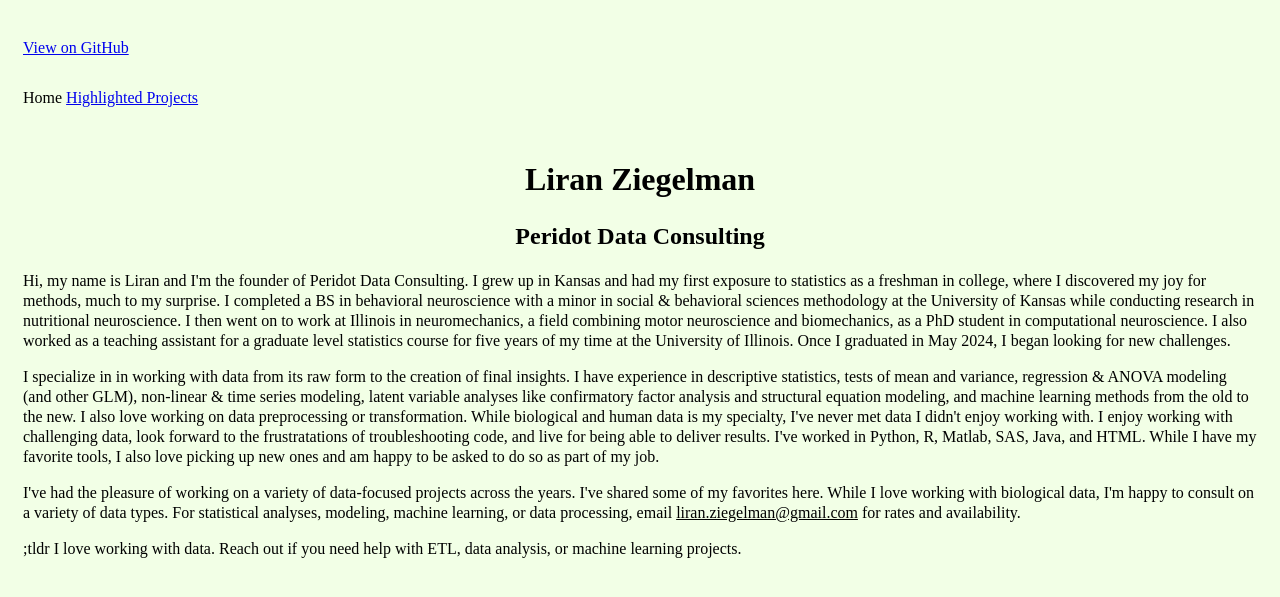
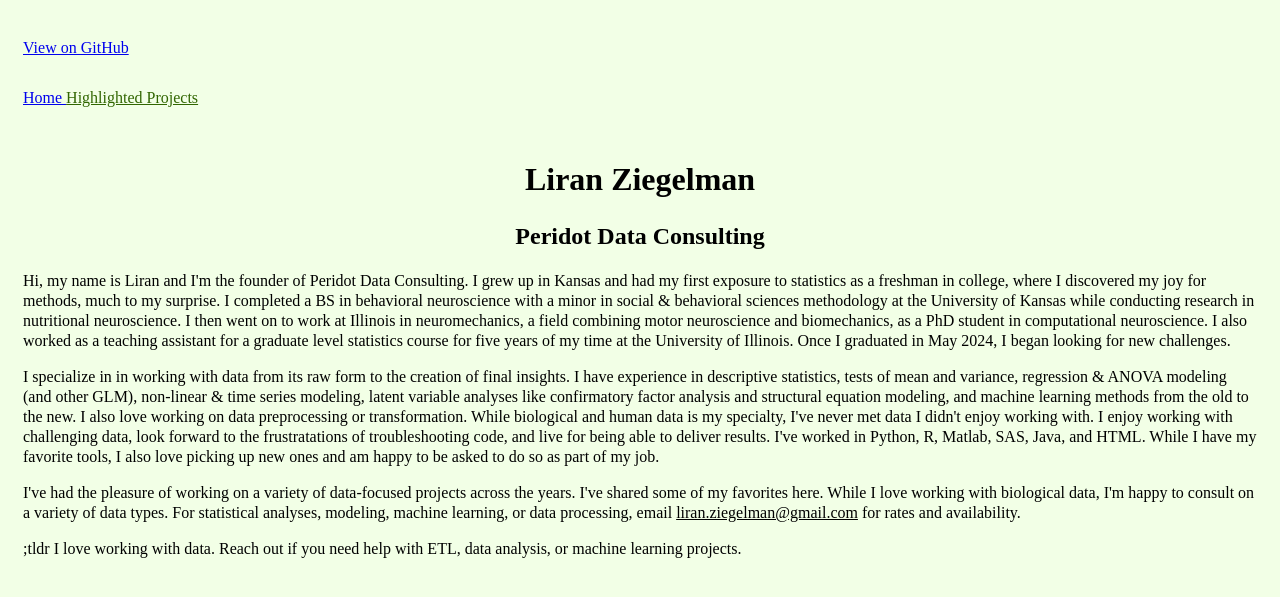
Before and after one commit to lziegelman/lziegelman.github.io, a Jekyll site: the page built from index.html, in a window 1280 px wide. Shown: the top 597 px of the page. Built offline with Jekyll 4.4.1, drawn with Linux system fonts in a browser that asks for light colours.

Commit message:
Update navigation.html

```diff
--- a/_includes/navigation.html
+++ b/_includes/navigation.html
@@ -6,6 +6,7 @@
 <nav>
   {% for item in site.data.navigation %}
     <a href="{{ item.link }}" {% if page.url == item.link %}style="color: black; text-decoration: none;"{% endif %}>
+    <a href="{{ item.link }}" {% if page.url != item.link %}style="color: #316600; text-decoration: underline;"{% endif %}>
       {{ item.name }}
     </a>
   {% endfor %}
```
